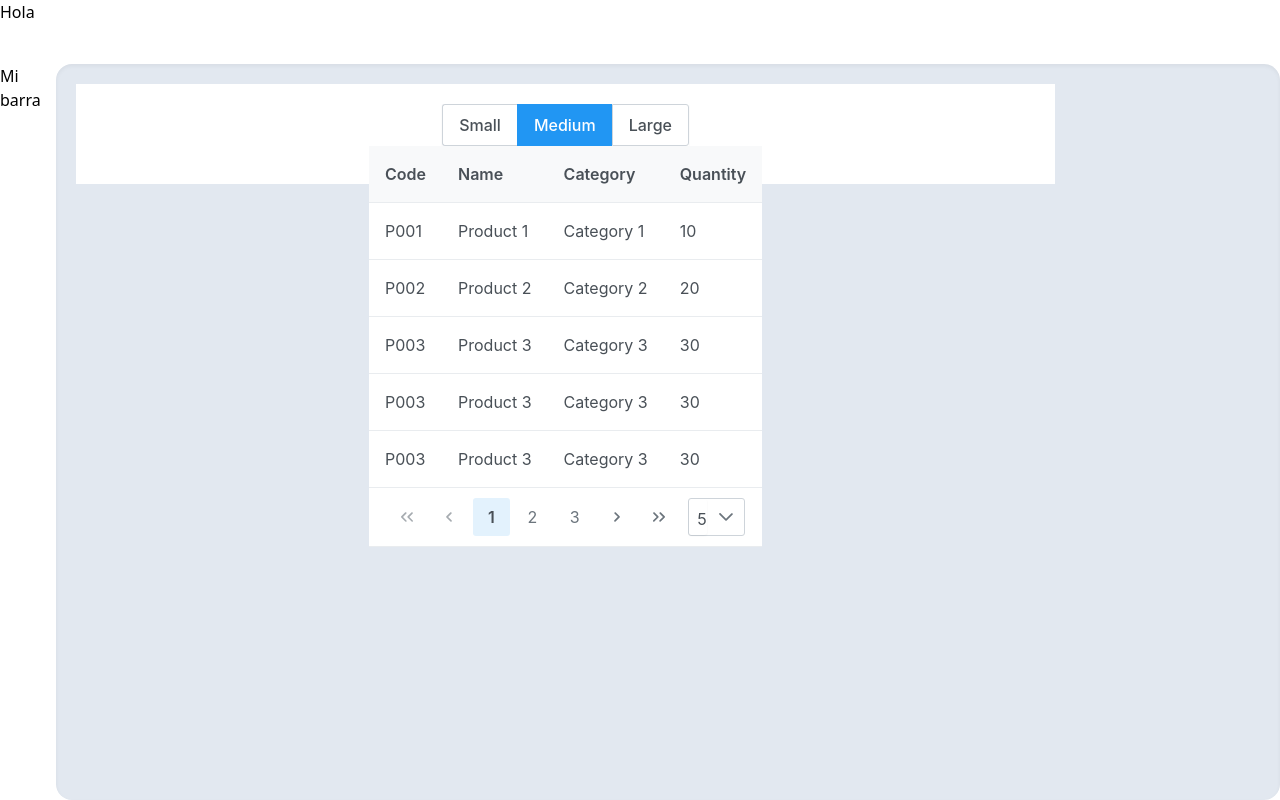
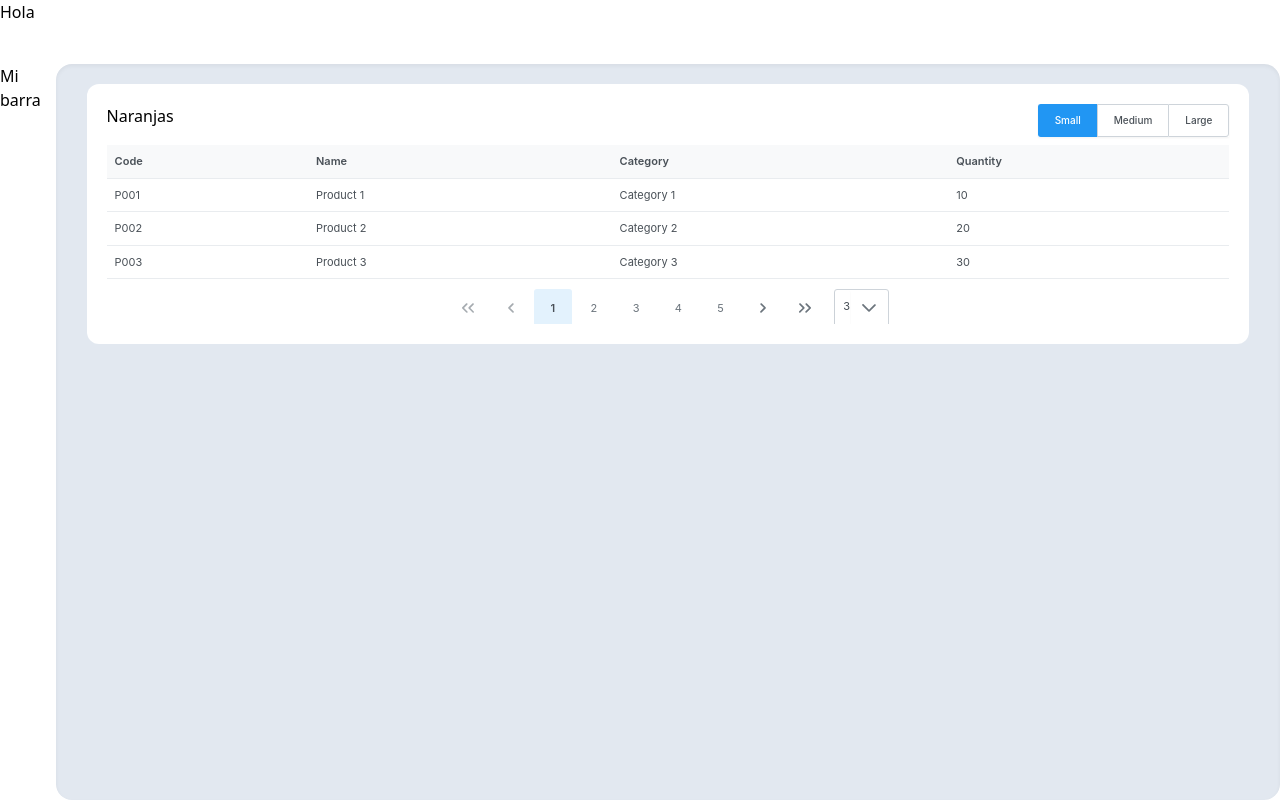
Before and after one commit to AdrianGzn/frontNaranjasC5, a React (Vite) app: page /cajas/create in a window 1280 px wide. Built offline with nearby package versions, Linux system fonts and the light colour scheme.

Commit message:
avance de tabla en caja

```diff
--- a/src/App.css
+++ b/src/App.css
@@ -40,3 +40,15 @@
 .read-the-docs {
   color: #888;
 } */
+
+
+.p-selectbutton .p-button-label {
+  font-size: 10px !important;
+}
+
+.p-datatable .p-paginator .p-paginator-pages .p-paginator-page {
+  font-size: 11px !important;
+}
+.p-datatable .p-paginator .p-dropdown .p-dropdown-label {
+  font-size: 11px !important;
+}
--- a/src/features/caja/ui/pages/createNewCajas.tsx
+++ b/src/features/caja/ui/pages/createNewCajas.tsx
@@ -1,6 +1,5 @@
 import React, { useState, useEffect } from "react";
 import Dashboard from "../../../../shared/ui/pages/dashboard.component";
-
 import { SelectButton } from 'primereact/selectbutton';
 import { DataTable } from 'primereact/datatable';
 import { Column } from 'primereact/column';
@@ -16,7 +15,7 @@ interface Product {
 }
 
 export default function CreateNewCajas() {
-  const [size, setSize] = useState<'small' | 'large' | 'normal' | undefined>('normal');
+  const [size, setSize] = useState<'small' | 'large' | 'normal' | undefined>('small');
   const [products, setProducts] = useState<Product[]>([]);
 
   const sizeOptions = [
@@ -30,16 +29,20 @@ export default function CreateNewCajas() {
       { code: 'P001', name: 'Product 1', category: 'Category 1', quantity: 10 },
       { code: 'P002', name: 'Product 2', category: 'Category 2', quantity: 20 },
       { code: 'P003', name: 'Product 3', category: 'Category 3', quantity: 30 },
+      { code: 'P001', name: 'Product 1', category: 'Category 1', quantity: 10 },
+      { code: 'P002', name: 'Product 2', category: 'Category 2', quantity: 20 },
       { code: 'P003', name: 'Product 3', category: 'Category 3', quantity: 30 },
+      { code: 'P001', name: 'Product 1', category: 'Category 1', quantity: 10 },
+      { code: 'P002', name: 'Product 2', category: 'Category 2', quantity: 20 },
       { code: 'P003', name: 'Product 3', category: 'Category 3', quantity: 30 },
+      { code: 'P001', name: 'Product 1', category: 'Category 1', quantity: 10 },
+      { code: 'P002', name: 'Product 2', category: 'Category 2', quantity: 20 },
       { code: 'P003', name: 'Product 3', category: 'Category 3', quantity: 30 },
+      { code: 'P001', name: 'Product 1', category: 'Category 1', quantity: 10 },
+      { code: 'P002', name: 'Product 2', category: 'Category 2', quantity: 20 },
       { code: 'P003', name: 'Product 3', category: 'Category 3', quantity: 30 },
-      { code: 'P003', name: 'Product 3', category: 'Category 3', quantity: 30 },
-      { code: 'P003', name: 'Product 3', category: 'Category 3', quantity: 30 },
-      { code: 'P003', name: 'Product 3', category: 'Category 3', quantity: 30 },
-      { code: 'P003', name: 'Product 3', category: 'Category 3', quantity: 30 },
-      { code: 'P003', name: 'Product 3', category: 'Category 3', quantity: 30 },
-      { code: 'P003', name: 'Product 3', category: 'Category 3', quantity: 30 },
+      { code: 'P001', name: 'Product 1', category: 'Category 1', quantity: 10 },
+      { code: 'P002', name: 'Product 2', category: 'Category 2', quantity: 20 },
       { code: 'P003', name: 'Product 3', category: 'Category 3', quantity: 30 },
     ]);
   }, []);
@@ -47,21 +50,25 @@ export default function CreateNewCajas() {
   return (
     <div className="w-full h-screen">
       <Dashboard>
-        <div className="w-full h-full flex flex-col">
-          <div className="w-[80%] h-[100px] m-5 flex flex-col items-center bg-white p-5">
+        <div className="w-full h-full flex flex-col items-center">
+          <div className="w-[95%] h-[260px] m-5 flex flex-col items-center bg-white p-5 rounded-xl">
+            <div className="w-full mb-2 flex justify-between">
+                <p>Naranjas</p>
                 <SelectButton
                     value={size}
                     onChange={(e) => setSize(e.value)}
                     options={sizeOptions}
                 />
+            </div>
 
+            <div className="w-full flex-grow overflow-hidden">
               <DataTable
                 value={products}
                 paginator
-              rows={5}
-              rowsPerPageOptions={[5, 10, 25, 50]}
+                rows={3}
+                rowsPerPageOptions={[3, 6, 9, 12]}
                 size={size}
-              tableStyle={{ maxWidth: '50rem' }}
+                style={{ width: '100%', maxHeight: '100%', overflowY: 'auto', fontSize: '11px' }}
             >
                 <Column field="code" header="Code" />
                 <Column field="name" header="Name" />
@@ -70,6 +77,7 @@ export default function CreateNewCajas() {
               </DataTable>
             </div>
           </div>
+        </div>
       </Dashboard>
     </div>
   );
```
Lines whose indentation alone changed are shown as unchanged.
